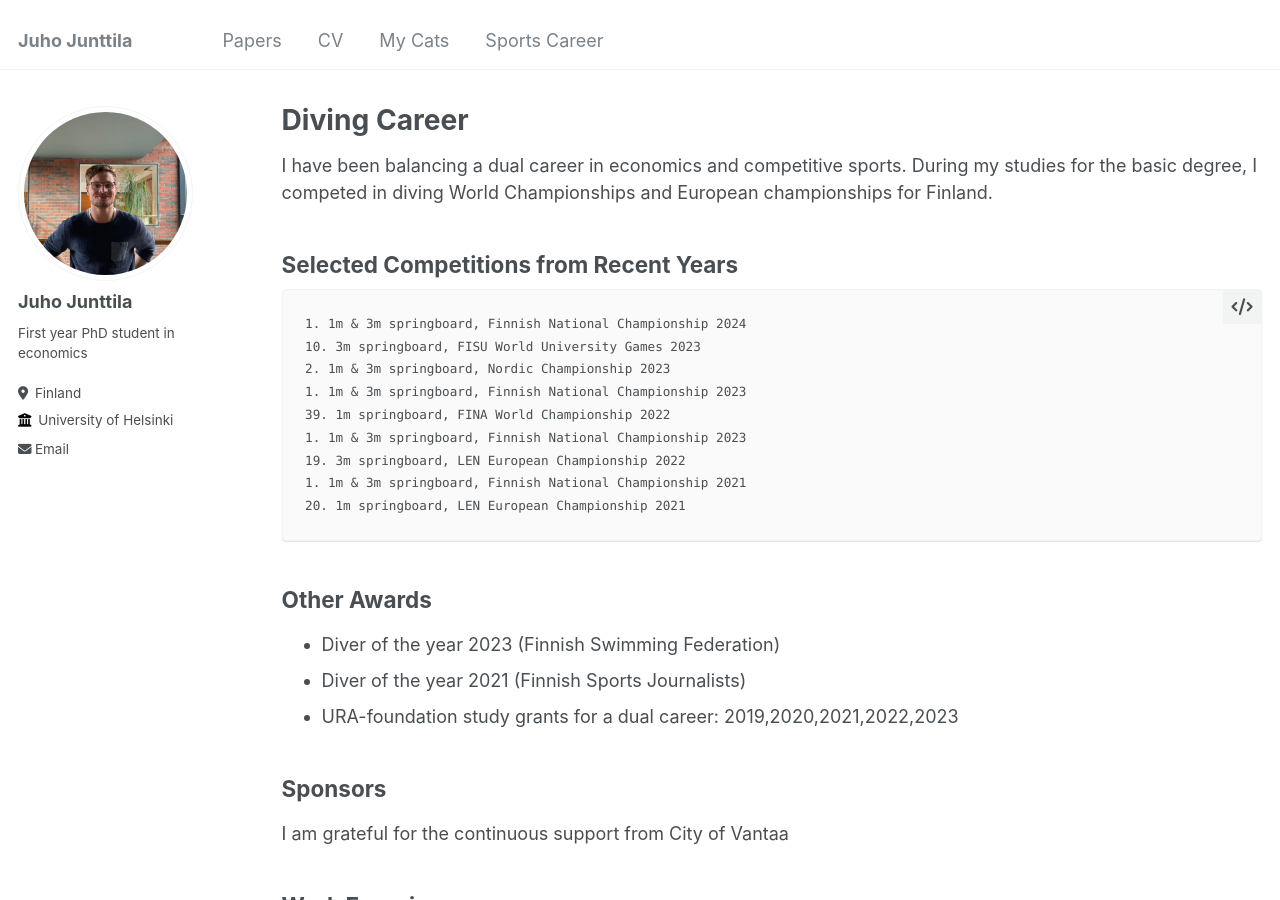
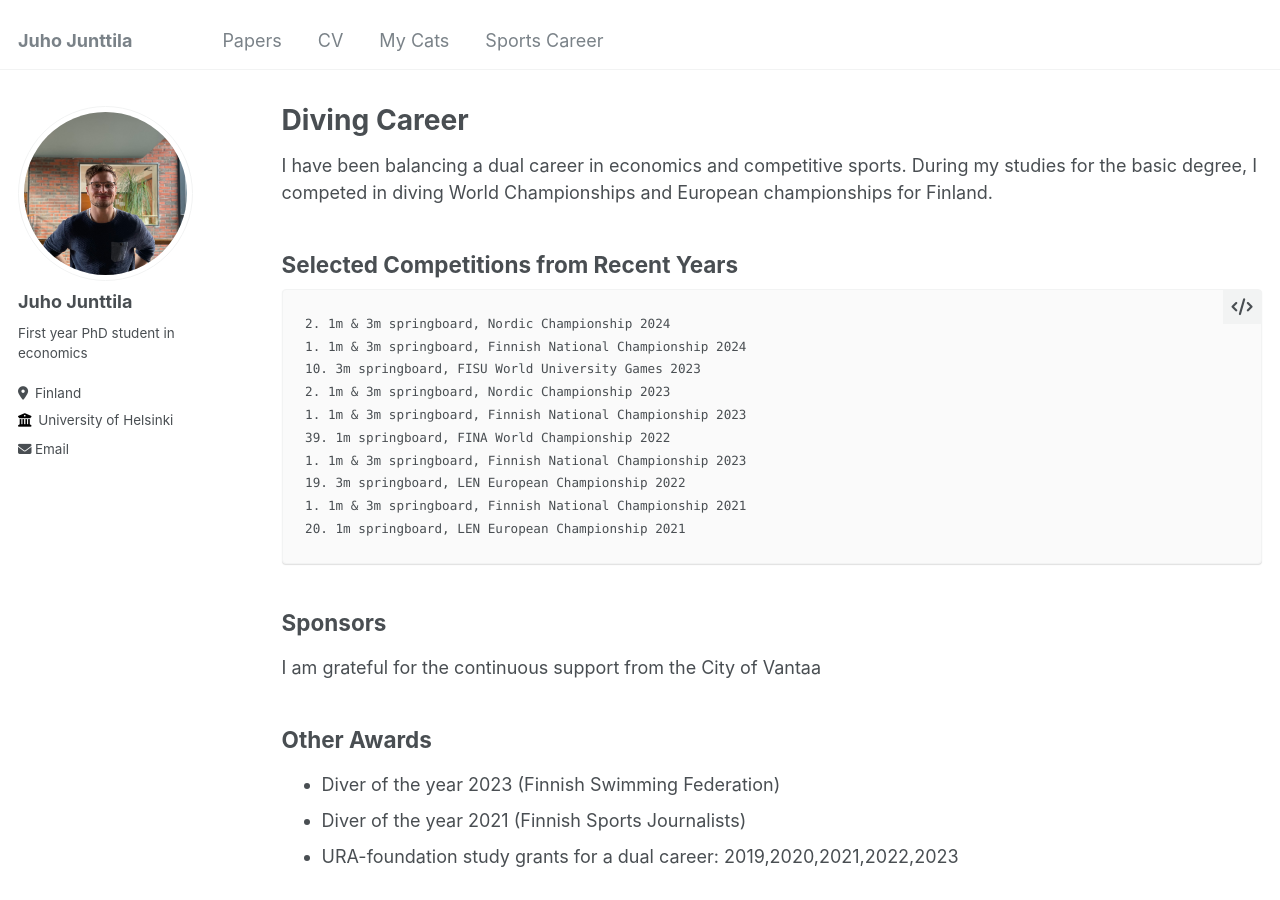
Before and after one commit to Juho-Junttila/Juho-Junttila.github.io, a Jekyll site: the page built from _pages/sports.md, in a window 1280 px wide and 900 px high. Built offline with Jekyll 4.4.1, drawn with Linux system fonts in a browser that asks for light colours; part of the change alters nothing that is shown.

Commit message:
Update sports.md

```diff
--- a/_pages/sports.md
+++ b/_pages/sports.md
@@ -15,6 +15,7 @@ I have been balancing a dual career in economics and competitive sports. During
 Selected Competitions from Recent Years
 ----
 ~~~
+2. 1m & 3m springboard, Nordic Championship 2024
 1. 1m & 3m springboard, Finnish National Championship 2024
 10. 3m springboard, FISU World University Games 2023
 2. 1m & 3m springboard, Nordic Championship 2023
@@ -26,6 +27,11 @@ Selected Competitions from Recent Years
 20. 1m springboard, LEN European Championship 2021
 ~~~
 
+Sponsors
+----
+
+I am grateful for the continuous support from the City of Vantaa
+
 Other Awards
 ----
 
@@ -33,10 +39,6 @@ Other Awards
 * Diver of the year 2021 (Finnish Sports Journalists)
 * URA-foundation study grants for a dual career: 2019,2020,2021,2022,2023
 
-Sponsors
-----
-
-I am grateful for the continuous support from City of Vantaa
 
 
 Work Experience
```
